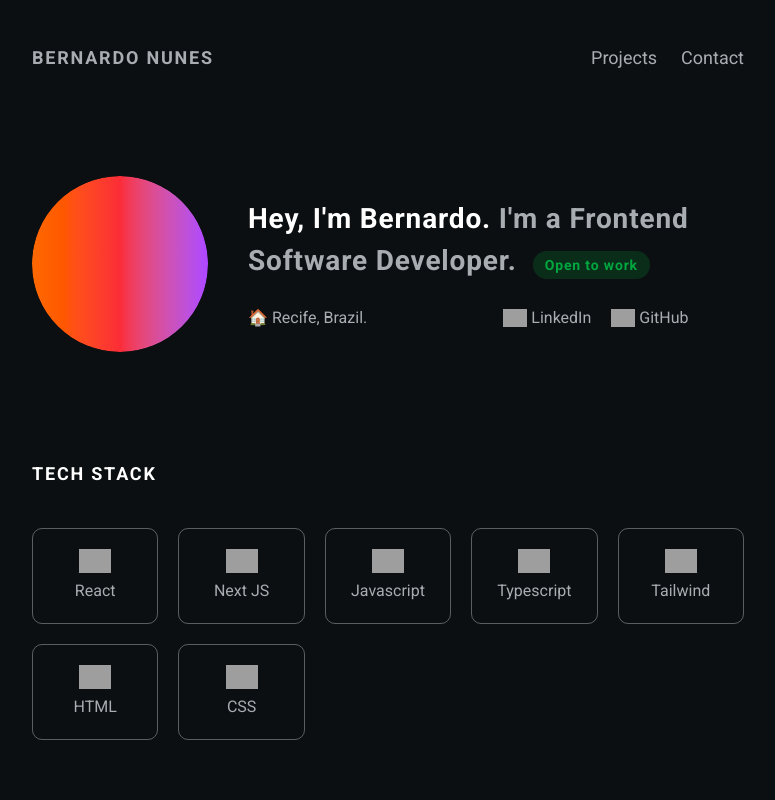
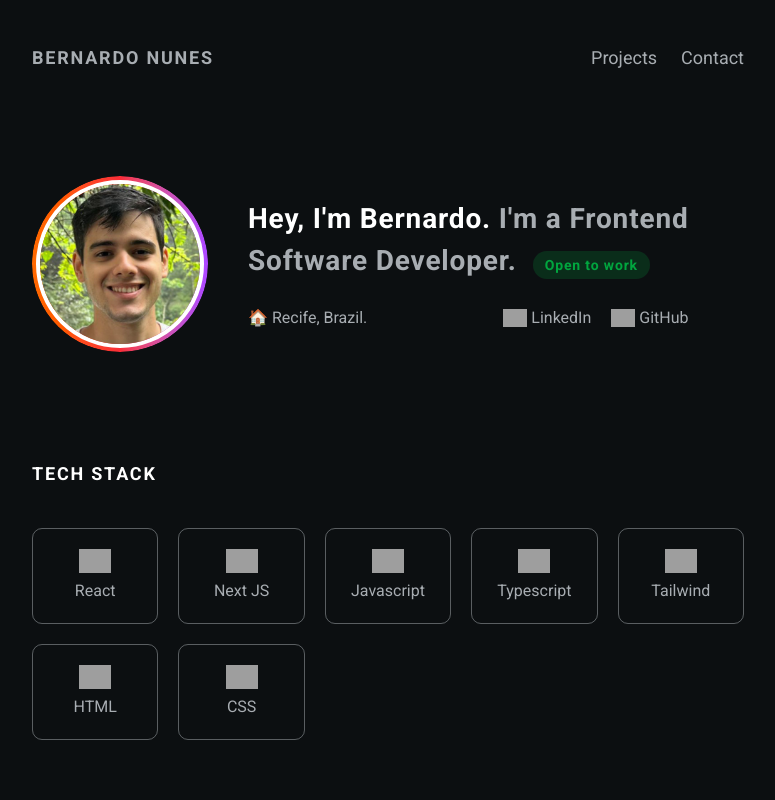
Before and after one commit to bernardomnunes/portfolio, a React (Vite) app: page / in a window 1280 px wide. Shown: the top 800 px of the page, without its empty margins (252-1027 px from the left). Built offline with nearby package versions, Linux system fonts and the light colour scheme; grey boxes are pictures that could not be loaded.

Commit message:
feat: add photo to Hero section

```diff
--- a/src/components/Hero.tsx
+++ b/src/components/Hero.tsx
@@ -5,7 +5,13 @@
       <div className="relative w-44 h-44 min-w-44 min-h-44 rounded-full overflow-hidden">
         <div className="absolute inset-0 bg-gradient-to-r from-orange-500 via-red-500 to-purple-500 rounded-full p-1">
           <div className="w-full h-full bg-dark-bg rounded-full">
-            <img src="" alt="" />
+            <img
+              src="/src/assets/bernardo-image.svg.jpg"
+              width={170}
+              height={170}
+              alt="Avatar"
+              className="w-full h-full object-cover rounded-full border-white border-4"
+            />
           </div>
         </div>
       </div>
```
Also changed, not shown: src/assets/bernardo-image.svg.jpg (added).
